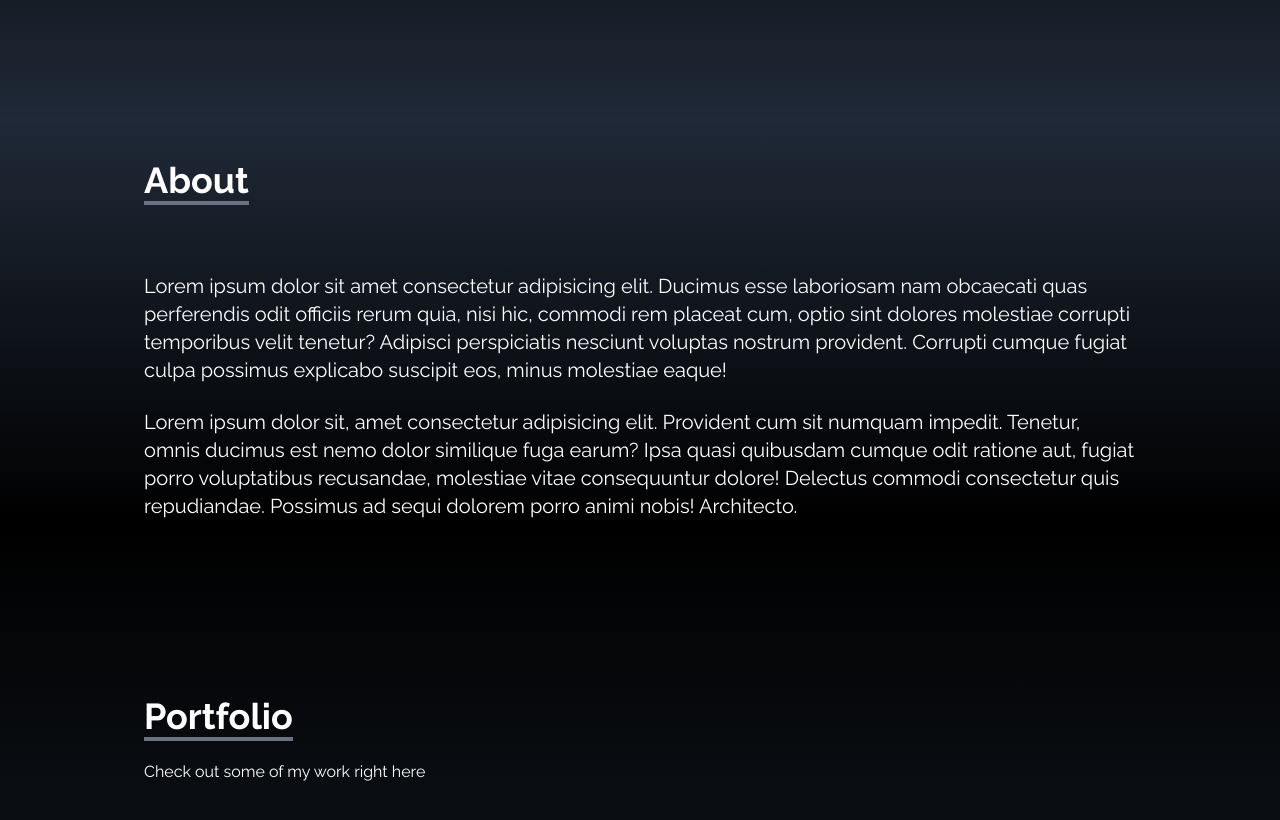
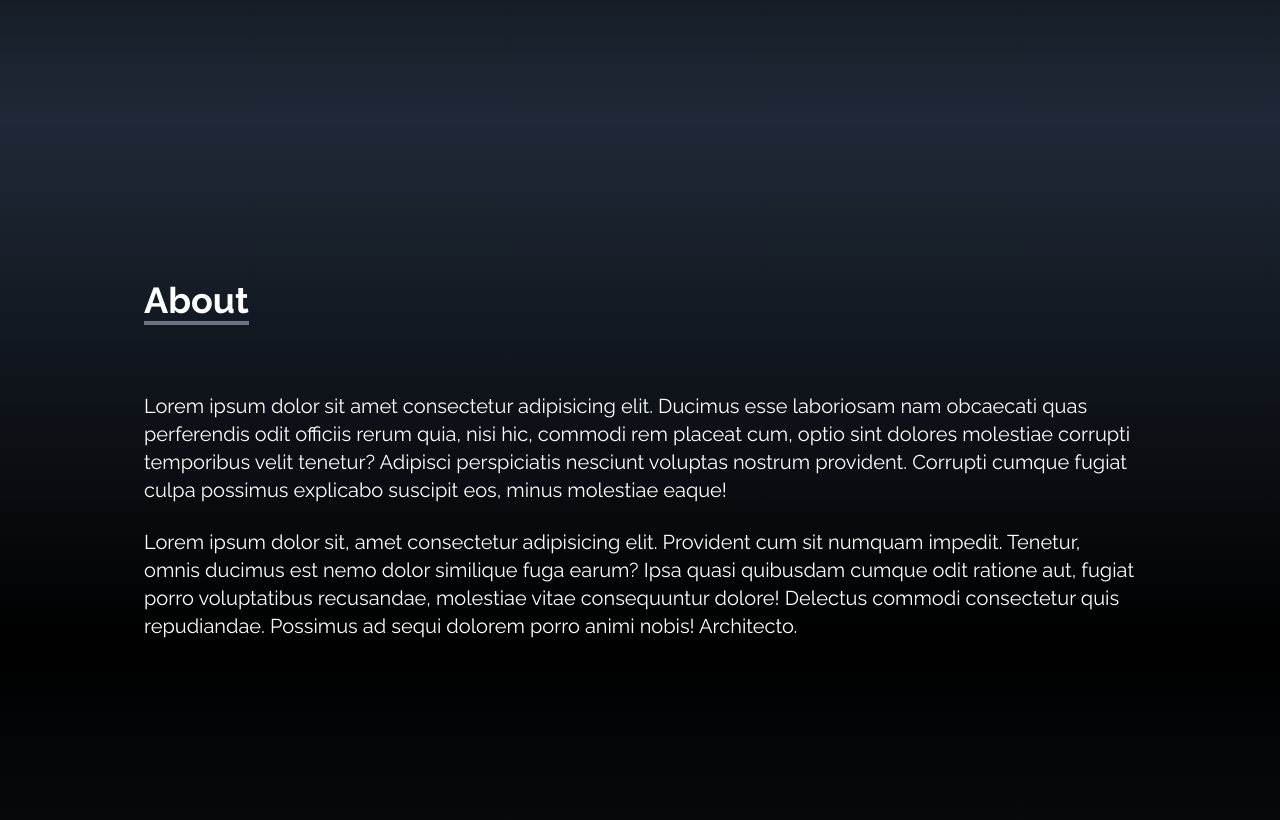
Before and after one commit to Nganga-A/myportfolio, a React (Create React App) app: page / in a window 1280 px wide. Shown: the part 680-1500 px from the top of the page. Built offline with nearby package versions, Linux system fonts and the light colour scheme.

Commit message:
Adjusted height

```diff
--- a/src/components/About.jsx
+++ b/src/components/About.jsx
@@ -2,7 +2,7 @@ import React from 'react'
 
 const About = () => {
   return (
-    <div name="about" className='w-full h-fit bg-gradient-to-b from-gray-800 to-black text-white pt-10'>
+    <div name="about" className='w-full h-auto bg-gradient-to-b from-gray-800 to-black text-white pt-40'>
         <div className='max-w-screen-lg p-4 mx-auto flex flex-col justify-center w-full h-full sm:pt-20 md:pt-10 lg:py-0 xl:py-0'>
             <div className='pb-8'>
                 <p className='text-4xl font-bold inline border-b-4 border-gray-500'>About</p>
```
